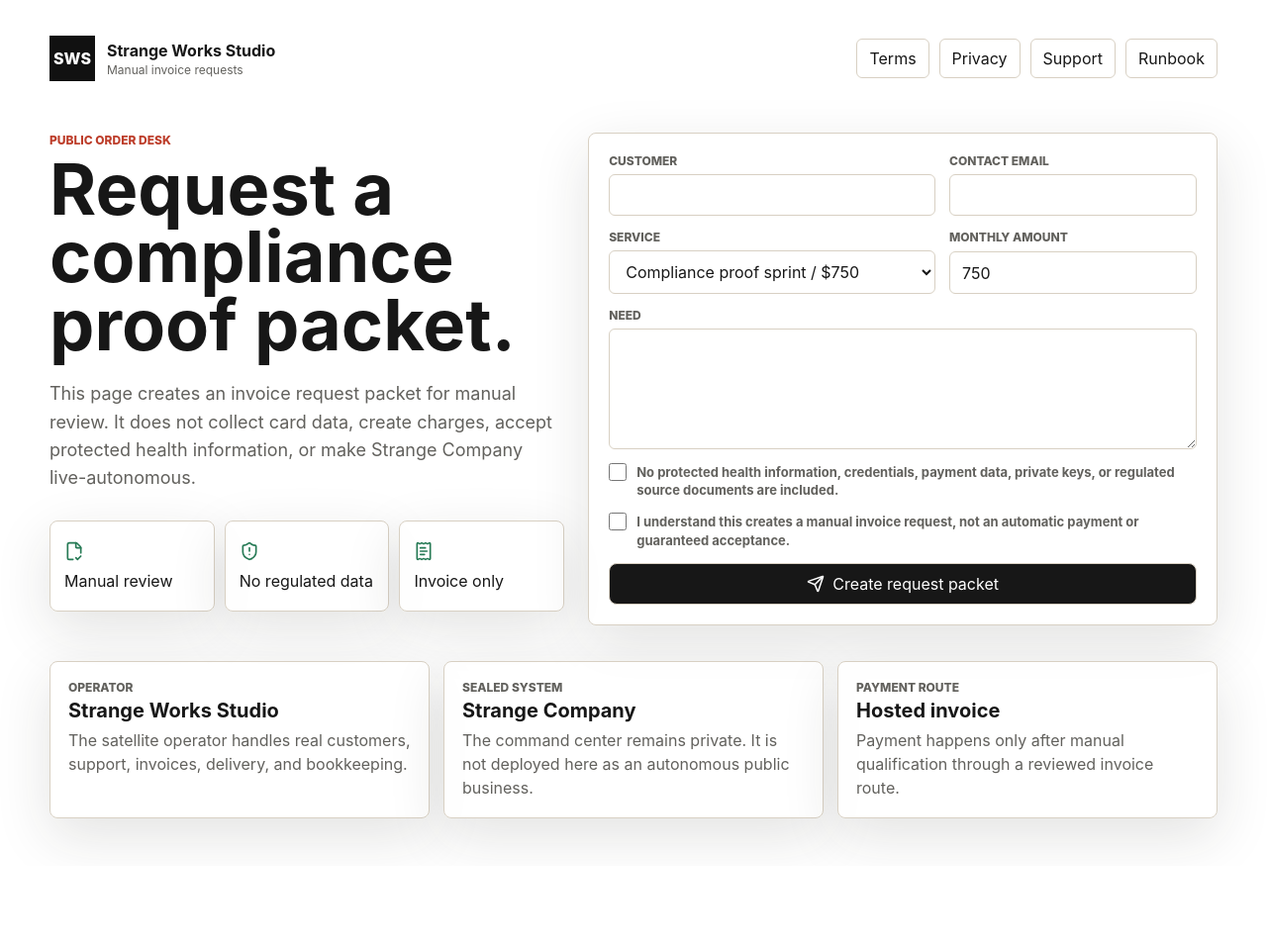
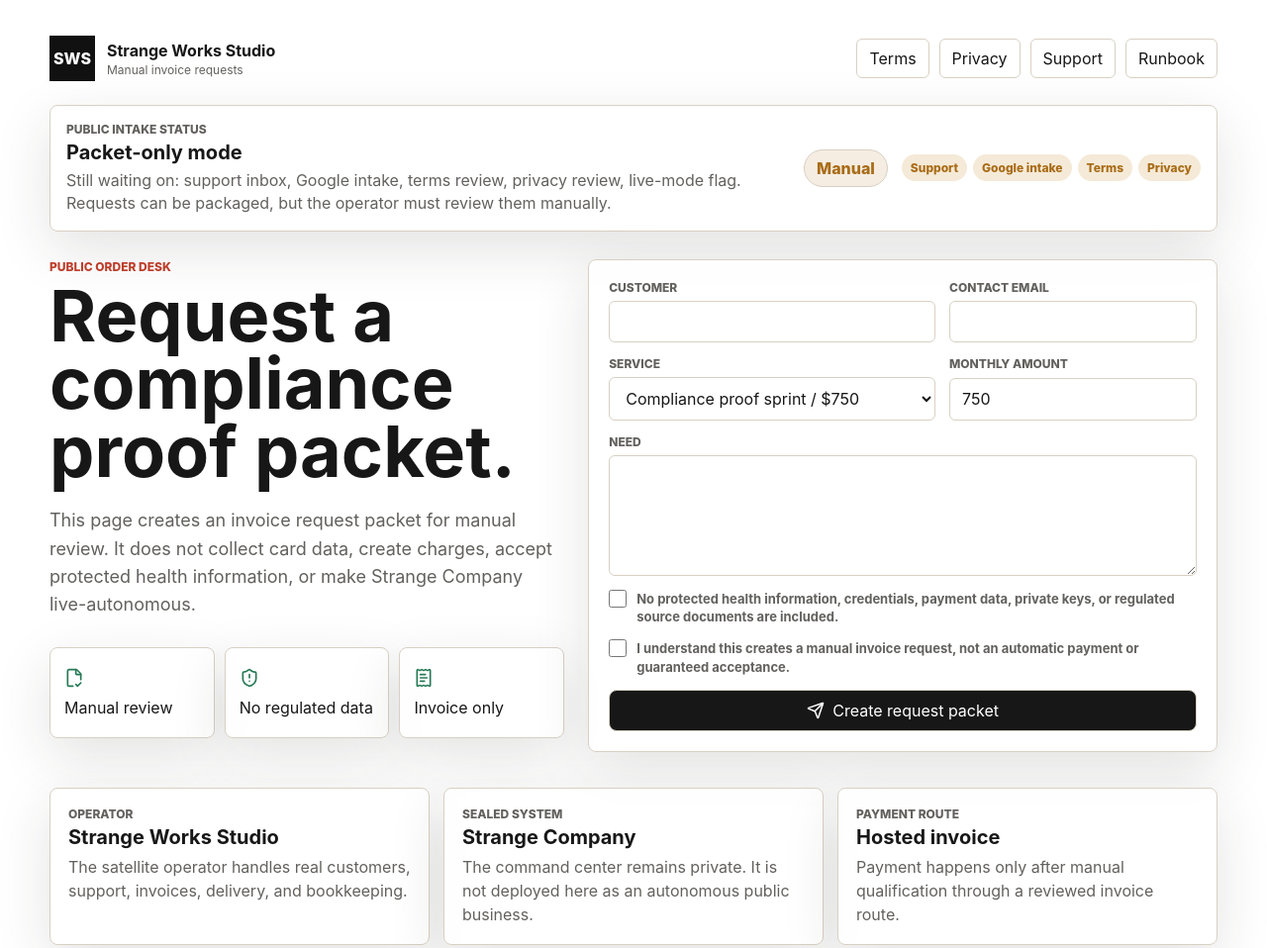
Before and after one commit to Arthurcdag/strange-company, a plain HTML site: page public.html in a window 1280 px wide. Shown: the top 958 px of the page at 99% size. Before the commit the page ends 875 px from the top, so only its background shows below. Drawn offline with nearby package versions, Linux system fonts and the light colour scheme.

Commit message:
Add public intake readiness gate

```diff
--- a/public-config.js
+++ b/public-config.js
@@ -2,6 +2,11 @@ window.PUBLIC_ORDER_CONFIG = {
   operatorName: "Strange Works Studio",
   supportEmail: "ops@strangeworks.studio",
   googleFormUrl: "",
+  supportInboxVerified: false,
+  googleFormVerified: false,
+  termsReviewedAt: "",
+  privacyReviewedAt: "",
+  liveMode: false,
   services: [
     {
       id: "proof-sprint",
--- a/public.html
+++ b/public.html
@@ -26,6 +26,8 @@
           <a href="RUN_LIVE_PILOT.md" target="_blank" rel="noreferrer">Runbook</a>
         </nav>
       </header>
+
+      <section class="public-readiness" id="publicReadiness" aria-live="polite"></section>
 
       <section class="public-order-surface" id="order" aria-labelledby="public-order-title">
         <div class="public-order-copy">
--- a/public.js
+++ b/public.js
@@ -2,6 +2,11 @@ const DEFAULT_PUBLIC_ORDER_CONFIG = {
   operatorName: "Strange Works Studio",
   supportEmail: "ops@strangeworks.studio",
   googleFormUrl: "",
+  supportInboxVerified: false,
+  googleFormVerified: false,
+  termsReviewedAt: "",
+  privacyReviewedAt: "",
+  liveMode: false,
   services: [
     {
       id: "proof-sprint",
@@ -74,6 +79,55 @@ function selectedService(serviceId) {
   return PUBLIC_ORDER_CONFIG.services.find((service) => service.id === serviceId) || PUBLIC_ORDER_CONFIG.services[0];
 }
 
+function publicReadinessModel() {
+  const formUrl = safeGoogleFormUrl(PUBLIC_ORDER_CONFIG.googleFormUrl);
+  const supportReady = Boolean(PUBLIC_ORDER_CONFIG.supportEmail && PUBLIC_ORDER_CONFIG.supportInboxVerified);
+  const formReady = Boolean(formUrl && PUBLIC_ORDER_CONFIG.googleFormVerified);
+  const termsReady = Boolean(PUBLIC_ORDER_CONFIG.termsReviewedAt);
+  const privacyReady = Boolean(PUBLIC_ORDER_CONFIG.privacyReviewedAt);
+  const liveReady = Boolean(PUBLIC_ORDER_CONFIG.liveMode && supportReady && formReady && termsReady && privacyReady);
+  const blockers = [];
+  if (!supportReady) blockers.push("support inbox");
+  if (!formReady) blockers.push("Google intake");
+  if (!termsReady) blockers.push("terms review");
+  if (!privacyReady) blockers.push("privacy review");
+  if (!PUBLIC_ORDER_CONFIG.liveMode) blockers.push("live-mode flag");
+  return {
+    formUrl,
+    supportReady,
+    formReady,
+    termsReady,
+    privacyReady,
+    liveReady,
+    blockers
+  };
+}
+
+function renderReadiness() {
+  const target = document.querySelector("#publicReadiness");
+  if (!target) {
+    return;
+  }
+  const model = publicReadinessModel();
+  const tone = model.liveReady ? "green" : "amber";
+  target.innerHTML = `
+    <div>
+      <span class="metric-label">Public intake status</span>
+      <h2>${model.liveReady ? "Live intake configured" : "Packet-only mode"}</h2>
+      <p>${model.liveReady
+        ? "Support, Google intake, terms, and privacy review are configured for manual pilot intake."
+        : `Still waiting on: ${escapeHtml(model.blockers.join(", "))}. Requests can be packaged, but the operator must review them manually.`}</p>
+    </div>
+    <div class="readiness-pill ${tone}">${model.liveReady ? "Ready" : "Manual"}</div>
+    <div class="readiness-checks">
+      <span class="state ${model.supportReady ? "green" : "amber"}">Support</span>
+      <span class="state ${model.formReady ? "green" : "amber"}">Google intake</span>
+      <span class="state ${model.termsReady ? "green" : "amber"}">Terms</span>
+      <span class="state ${model.privacyReady ? "green" : "amber"}">Privacy</span>
+    </div>
+  `;
+}
+
 function requestPacket(order) {
   return [
     `Request ID: ${order.id}`,
@@ -111,15 +165,15 @@ function renderBlocked(message) {
 function renderPacket(order) {
   const output = document.querySelector("#publicOrderOutput");
   const packet = requestPacket(order);
-  const formUrl = safeGoogleFormUrl(PUBLIC_ORDER_CONFIG.googleFormUrl);
+  const readiness = publicReadinessModel();
   output.classList.add("active");
   output.innerHTML = `
     <span class="metric-label">Request packet created</span>
     <strong>${escapeHtml(order.id)} / ${escapeHtml(order.customer)}</strong>
-    <p>Send this packet to the operator. If the Google Form is configured, open it and paste the packet there.</p>
+    <p>${readiness.formReady ? "Open the verified Google intake and paste the packet there." : "Forward this packet manually until the Google intake is verified."}</p>
     <div class="order-output-actions">
       <a href="${mailtoUrl(order)}">Open email draft</a>
-      ${formUrl ? `<a href="${escapeHtml(formUrl)}" target="_blank" rel="noreferrer">Open Google intake</a>` : ""}
+      ${readiness.formReady ? `<a href="${escapeHtml(readiness.formUrl)}" target="_blank" rel="noreferrer">Open Google intake</a>` : ""}
       <button type="button" id="copyPublicPacket">Copy packet</button>
     </div>
     <pre>${escapeHtml(packet)}</pre>
@@ -192,6 +246,7 @@ function setupForm() {
 }
 
 document.addEventListener("DOMContentLoaded", () => {
+  renderReadiness();
   setupForm();
   if (window.lucide) {
     window.lucide.createIcons();
--- a/styles.css
+++ b/styles.css
@@ -2377,6 +2377,53 @@ input[type="range"] {
   padding: 28px 0;
 }
 
+.public-readiness {
+  display: grid;
+  grid-template-columns: minmax(0, 1fr) auto auto;
+  gap: 14px;
+  align-items: center;
+  border: 1px solid var(--line);
+  border-radius: 8px;
+  background: rgba(255, 255, 255, 0.86);
+  box-shadow: var(--shadow);
+  padding: 16px;
+}
+
+.public-readiness h2 {
+  margin: 2px 0 6px;
+  font-size: 20px;
+}
+
+.public-readiness p {
+  margin: 0;
+  color: var(--muted);
+  line-height: 1.45;
+}
+
+.readiness-pill {
+  border-radius: 999px;
+  border: 1px solid var(--line);
+  padding: 8px 12px;
+  font-weight: 800;
+}
+
+.readiness-pill.green {
+  color: var(--green);
+  background: rgba(38, 122, 85, 0.1);
+}
+
+.readiness-pill.amber {
+  color: var(--amber);
+  background: rgba(169, 108, 22, 0.12);
+}
+
+.readiness-checks {
+  display: flex;
+  flex-wrap: wrap;
+  justify-content: flex-end;
+  gap: 6px;
+}
+
 .public-order-copy h1 {
   margin: 0;
   max-width: 720px;
@@ -2487,6 +2534,7 @@ input[type="range"] {
 
 @media (max-width: 860px) {
   .public-topbar,
+  .public-readiness,
   .public-order-surface,
   .public-band {
     grid-template-columns: 1fr;
@@ -2497,6 +2545,10 @@ input[type="range"] {
   }
 
   .public-links {
+    justify-content: start;
+  }
+
+  .readiness-checks {
     justify-content: start;
   }
 }
```
Also changed, not shown: 3 other files.
